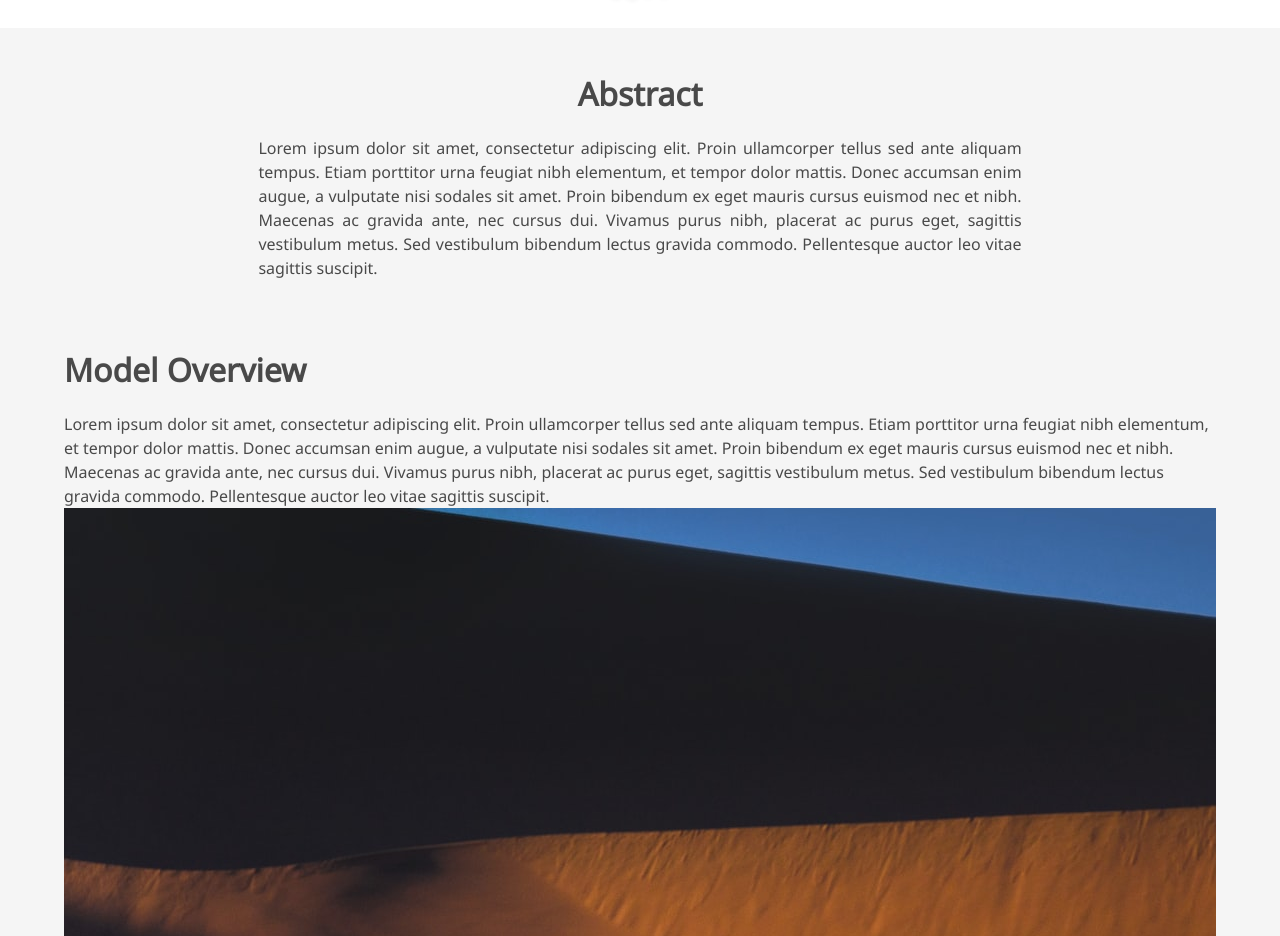
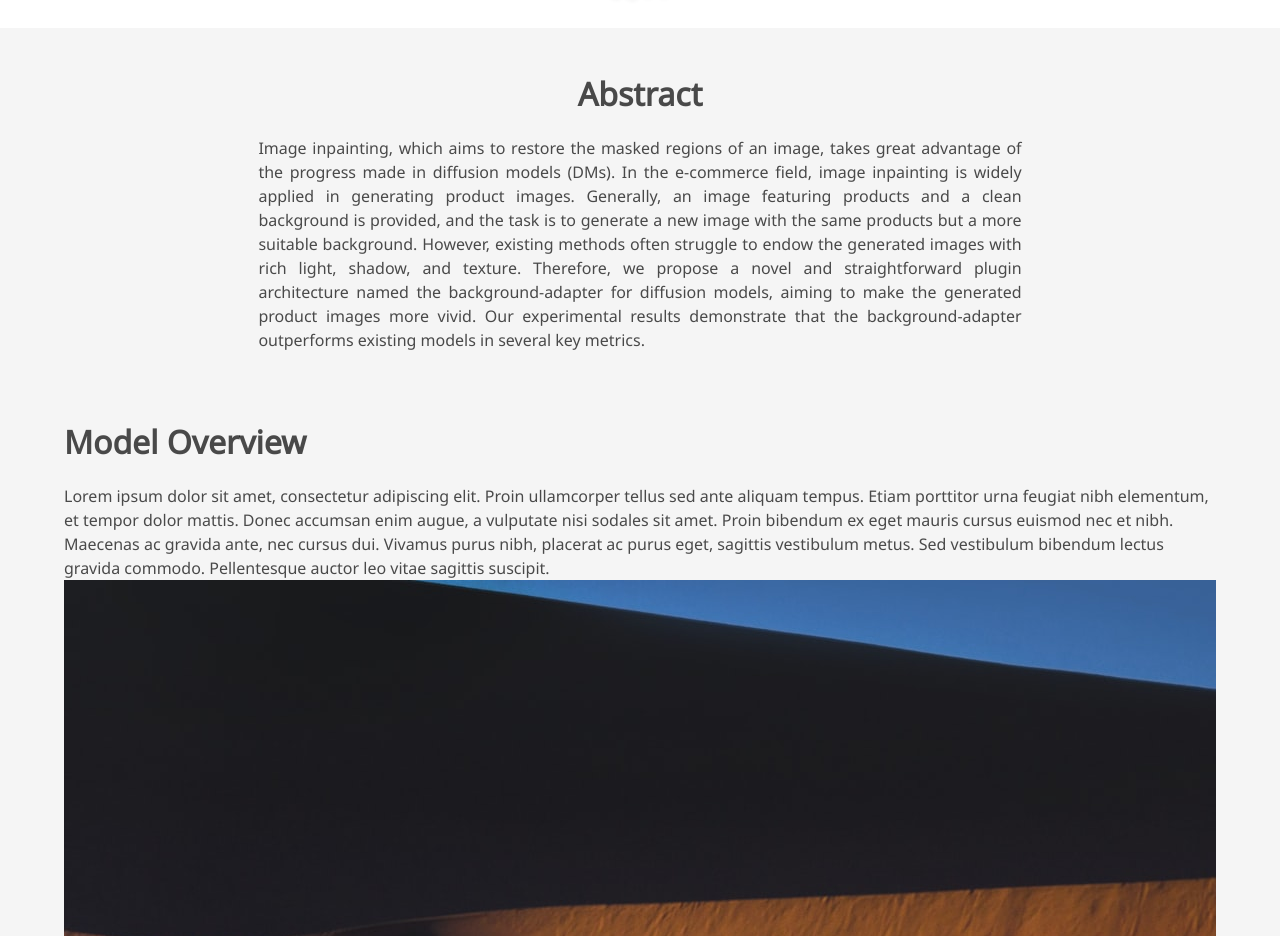
Before and after one commit to hyd123/Background-adapter, a plain HTML site: page index.html in a window 1280 px wide. Shown: the part 1401-2337 px from the top of the page. Drawn offline with nearby package versions, Linux system fonts and the light colour scheme; some icons are missing; a web font is replaced by a local one.

Commit message:
Update index.html

```diff
--- a/index.html
+++ b/index.html
@@ -170,7 +170,7 @@
         <h2 class="title is-3">Abstract</h2>
         <div class="content has-text-justified">
           <p>
-            Lorem ipsum dolor sit amet, consectetur adipiscing elit. Proin ullamcorper tellus sed ante aliquam tempus. Etiam porttitor urna feugiat nibh elementum, et tempor dolor mattis. Donec accumsan enim augue, a vulputate nisi sodales sit amet. Proin bibendum ex eget mauris cursus euismod nec et nibh. Maecenas ac gravida ante, nec cursus dui. Vivamus purus nibh, placerat ac purus eget, sagittis vestibulum metus. Sed vestibulum bibendum lectus gravida commodo. Pellentesque auctor leo vitae sagittis suscipit.
+            Image inpainting, which aims to restore the masked regions of an image, takes great advantage of the progress made in diffusion models (DMs). In the e-commerce field, image inpainting is widely applied in generating product images. Generally, an image featuring products and a clean background is provided, and the task is to generate a new image with the same products but a more suitable background. However, existing methods often struggle to endow the generated images with rich light, shadow, and texture. Therefore, we propose a novel and straightforward plugin architecture named the background-adapter for diffusion models, aiming to make the generated product images more vivid. Our experimental results demonstrate that the background-adapter outperforms existing models in several key metrics.
           </p>
         </div>
       </div>
```
